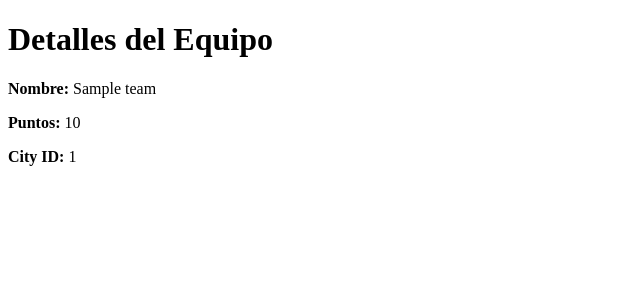
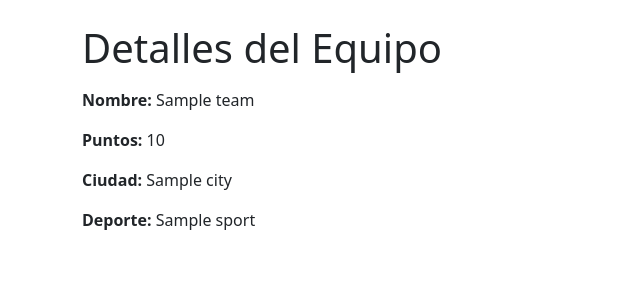
Before and after one commit to inesposes/prueba-tecnica-laberit, a PHP site: page /index.php?action=show&id=1 in a window 1280 px wide. Shown: the top 300 px of the page, without its empty margins (0-640 px from the left). Run offline with PHP 8.4, Linux system fonts and the light colour scheme; tables that the repository leaves empty hold one stand-in row (values such as "Sample post").

Commit message:
Added to show sport name and  added bootstrap

```diff
--- a/app/models/Team.php
+++ b/app/models/Team.php
@@ -50,7 +50,7 @@
     }
 
     public function getOne($id) {
-        $query = "SELECT * FROM {$this->table} WHERE id = :id";
+        $query = "SELECT t.*, c.city_name AS city_name, s.sport_name AS sport_name FROM {$this->table} t JOIN city c ON t.city_id = c.id JOIN sport s ON t.sport_id = s.id WHERE t.id = :id ";
         $stmt = $this->conn->prepare($query);
         $stmt->bindParam(":id", $id);
         $stmt->execute();
--- a/app/views/Team/show.php
+++ b/app/views/Team/show.php
@@ -3,14 +3,18 @@
 <html>
 <head>
     <title>Mostrar Equipo</title>
+    <link href="https://cdn.jsdelivr.net/npm/bootstrap@5.3.0/dist/css/bootstrap.min.css" rel="stylesheet">
+
 </head>
-<body>
-    <h1>Detalles del Equipo</h1>
+<body class="container mt-4">
+    <h1 class="mb-3">Detalles del Equipo</h1>
 
     <?php if ($equipo): ?>
-        <p><strong>Nombre:</strong> <?= htmlspecialchars($equipo['team_name']) ?></p>
-        <p><strong>Puntos:</strong> <?= htmlspecialchars($equipo['points']) ?></p>
-        <p><strong>City ID:</strong> <?= htmlspecialchars($equipo['city_id']) ?></p>
+        <p><strong>Nombre:</strong> <?= $equipo['team_name'] ?></p>
+        <p><strong>Puntos:</strong> <?= $equipo['points'] ?></p>
+        <p><strong>Ciudad:</strong> <?= $equipo['city_name'] ?></p>
+        <p><strong>Deporte:</strong> <?= $equipo['sport_name'] ?></p>
+
     <?php else: ?>
         <p>No se encontró el equipo.</p>
     <?php endif; ?>
```
